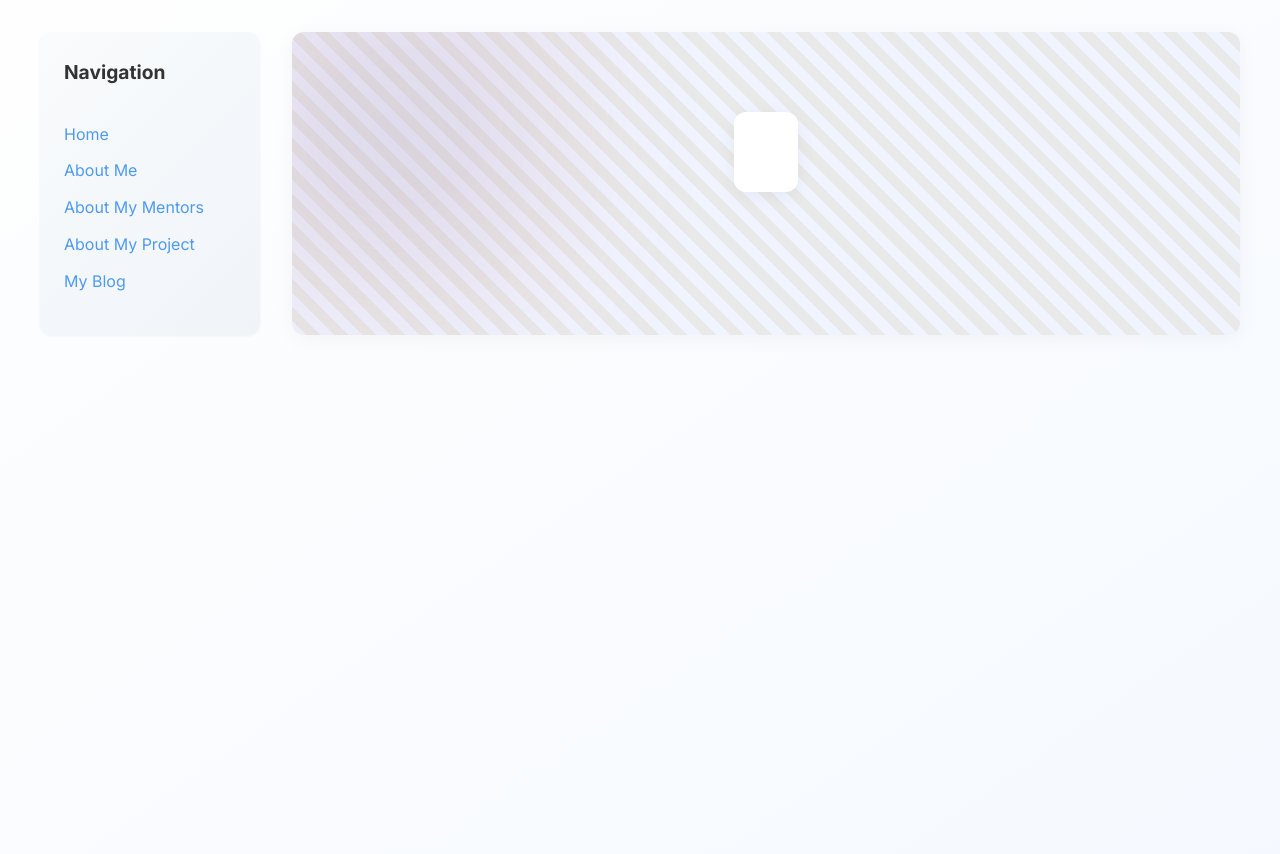
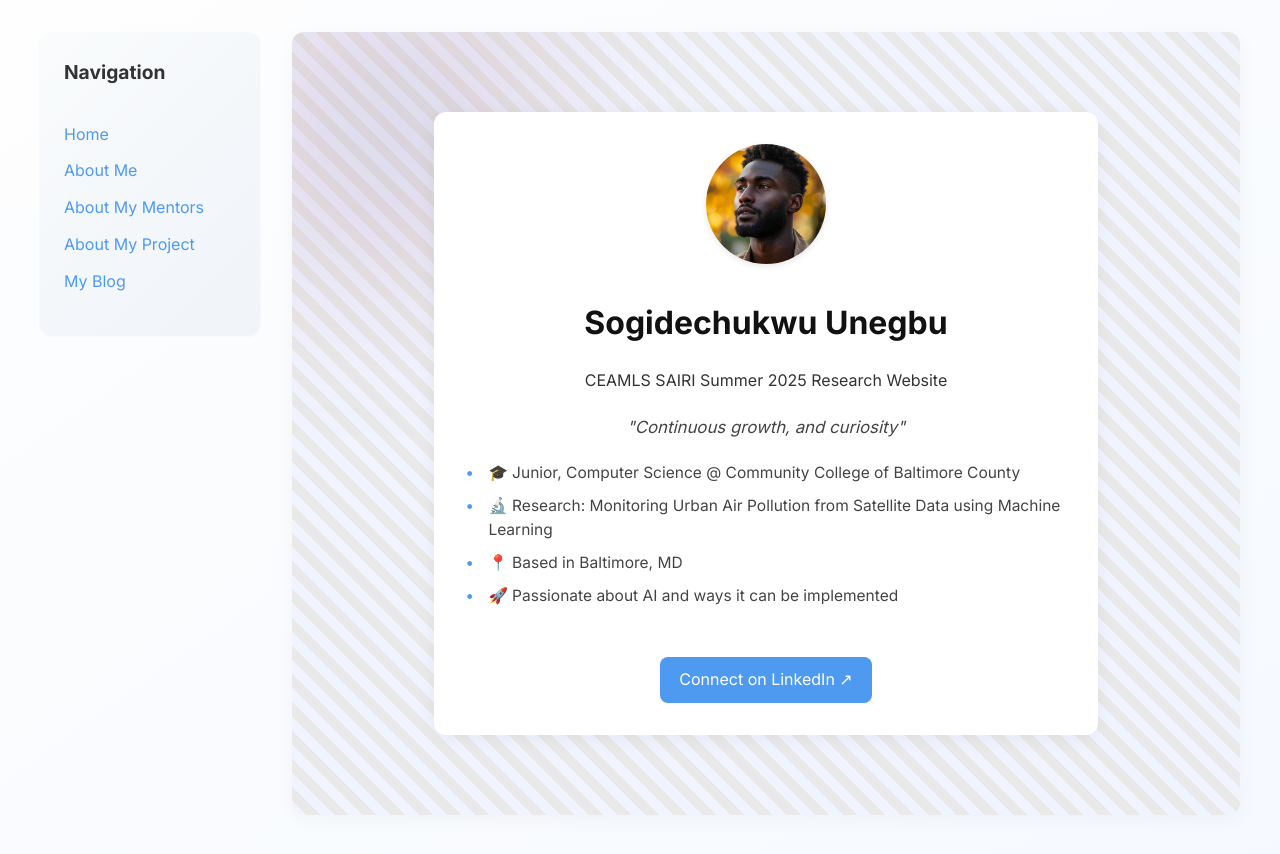
Before and after one commit to UnegbuSogidechukwu/UnegbuSogidechukwu.github.io, a Jekyll site: the page built from index.md, in a window 1280 px wide. Shown: the top 854 px of the page. Built offline with Jekyll 4.4.1, drawn with Linux system fonts in a browser that asks for light colours; our own code applies the rules of GitHub Pages for plain Markdown files; part of the change alters nothing that is shown.

Commit message:
Update index.md

```diff
--- a/index.md
+++ b/index.md
@@ -11,6 +11,6 @@ quick_facts:
   - "📍 Based in Baltimore, MD"
   - "🚀 Passionate about AI and ways it can be implemented"
 
-linkedin:[https://www.linkedin.com/in/sogidechukwu-unegbu-96a929270/]
+linkedin: https://www.linkedin.com/in/sogidechukwu-unegbu-96a929270/
 image: /assets/images/me.jpg
 ---
```
